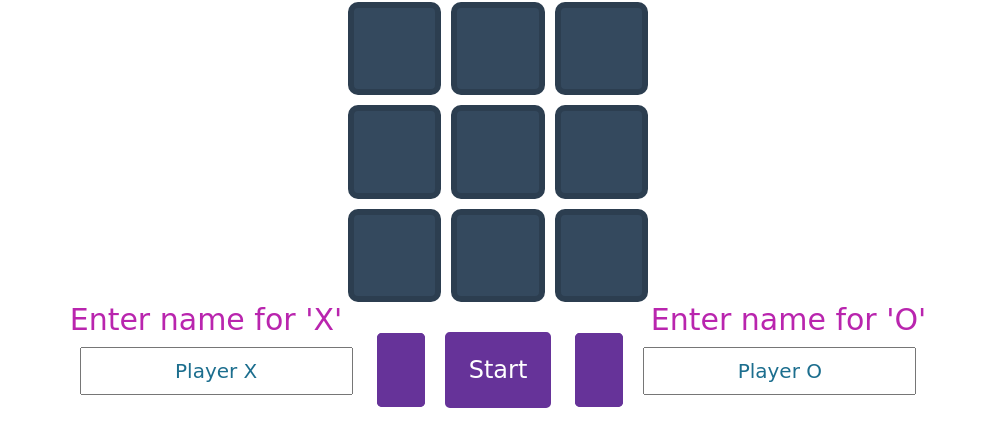
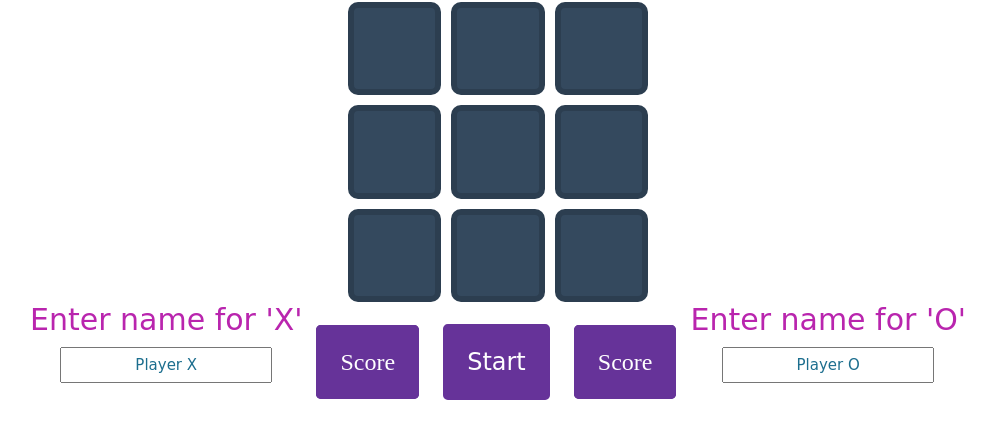
Before and after one commit to PaulCalnan/TicTacToe, a plain HTML site: page index.html in a window 1280 px wide. Shown: the part 250-696 px from the top of the page, without its empty margins (142-1137 px from the left). Drawn offline with Linux system fonts and the light colour scheme; a web font is replaced by a local one.

Commit message:
update readme

```diff
--- a/css/tictactoe.css
+++ b/css/tictactoe.css
@@ -31,8 +31,8 @@
 #player1, #player2 {
   color: #1c6e8e;
   font-family: 'Dela Gothic One', cursive;
-  font-size: 20px;
-  padding: 10px;
+  font-size: 15px;
+  padding: 7px;
 }
 
 #player1Score {
--- a/index.html
+++ b/index.html
@@ -41,9 +41,9 @@
       <label for="player1">Enter name for 'X'</label>
       <input id="player1" placeholder="Player X">
     </div>
-      <span id="player1Score"></span>
+      <span id="player1Score">Score</span>
       <button id="start"></button>
-    <span id="player2Score"></span>
+    <span id="player2Score">Score</span>
     <div id="group">
       <label for="player2">Enter name for 'O'</label>
       <input id="player2" placeholder="Player O">
--- a/js/events.js
+++ b/js/events.js
@@ -2,6 +2,7 @@ $(document).ready(function() {
   $('#next').text('Starting player chosen at random!');
   $('button').text('Start');
   $('#start').click( function () {
+
     $('#start').addClass('reset');//Changes start button to reset play function
     $('button').text('Reset');
     computer();//Triggers random player function
@@ -17,6 +18,8 @@ $(document).ready(function() {
     $('.square').on('click', function () {
       //Checks if any win message is present, if so, appends next player
       if (winnerMessage == '') {
+        // console.log('playername', playername)
+        console.log('nextPlayer', nextPlayer)
         $('#next').text('Next player turn - '+ nextPlayer);// If no win, message next player turn
       }
       //Checks if any win message is present, if so, ends the game
```
Also changed, not shown: 1 other file.
